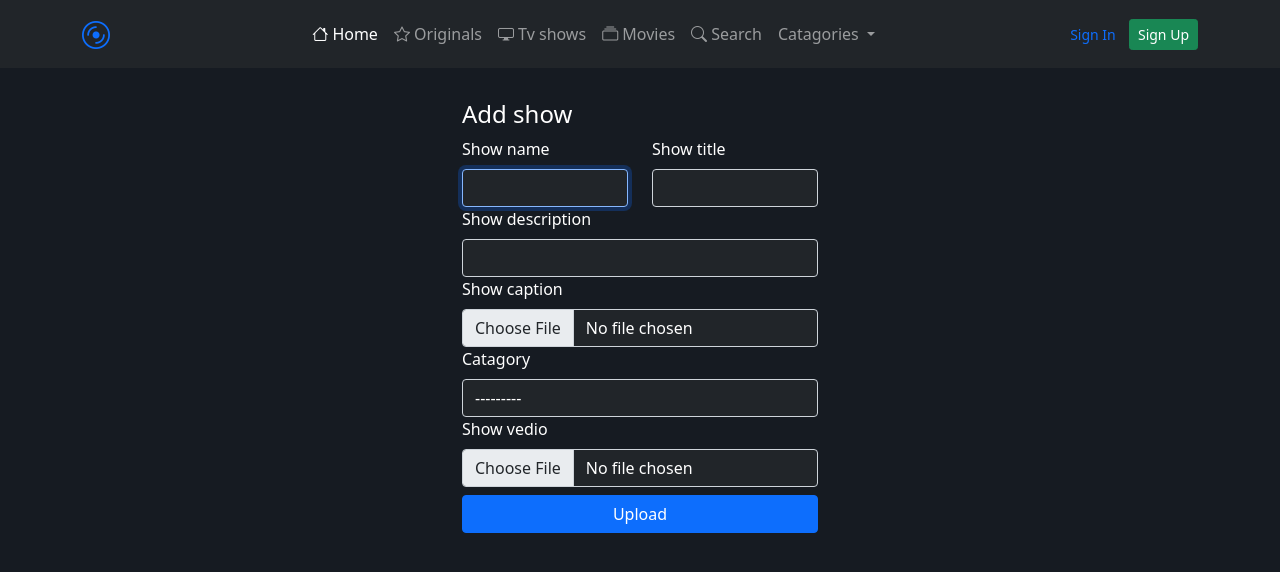
After one commit to jatinder-singh221/ottclone, a Django app: page /show/add in a window 1280 px wide. The commit adds this page. Shown: the top 572 px of the page. Run offline with Django 3.2, Linux system fonts and the light colour scheme; data that the repository does not hold is empty; some libraries are stand-ins or nearby versions.

Commit message:
created view templates for shows

```diff
--- a/auth_user/views.py
+++ b/auth_user/views.py
@@ -37,8 +37,9 @@ def signup(request):
         user_creation_instance = custom_usercreation_form
         signupform = user_creation_instance(request.POST or None)
 
-        if signupform.is_valid():
-            return HttpResponse('is valid')
+        if request.method == 'POST':
+            if signupform.is_valid():
+                return HttpResponse('is valid')
 
         context = {'singup':signupform}
         return render(request, 'signup.html',context)
--- a/ottclone/urls.py
+++ b/ottclone/urls.py
@@ -6,6 +6,7 @@ from django.conf import settings
 urlpatterns = [
     path('admin/', admin.site.urls),
     path('',include('auth_user.urls',namespace='auth')),
+    path('show/',include('shows.urls',namespace='show')),
 ]
 
 urlpatterns += static(settings.MEDIA_URL,document_root=settings.MEDIA_ROOT)
--- /dev/null
+++ b/shows/forms.py
@@ -0,0 +1,16 @@
+from django.forms import ModelForm
+from django import forms
+from .models import show
+
+class showform(ModelForm):
+    class Meta:
+        model = show
+        fields = ['show_name', 'show_title', 'show_description', 'show_caption','show_catagory', 'show_vedio']
+        widgets = {
+            'show_name':forms.TextInput(attrs={'class':'form-control  bg-dark text-white', 'autofocus':True}),
+            'show_title':forms.TextInput(attrs={'class':'form-control  bg-dark text-white'}),
+            'show_description':forms.TextInput(attrs={'class':'form-control  bg-dark text-white'}),
+            'show_caption':forms.FileInput(attrs={'class':'form-control  bg-dark text-white ','aria-label':"file example"}),
+            'show_catagory':forms.Select(attrs={'class':'form-control  bg-dark text-white'}),
+            'show_vedio':forms.FileInput(attrs={'class':'form-control  bg-dark text-white'}),
+        }
--- a/shows/models.py
+++ b/shows/models.py
@@ -1,5 +1,6 @@
 from django.core.exceptions import ValidationError
 from django.db import models
+from django.contrib.auth.models import User
 from .validators import input_validation, image_validation, vedio_validation
 
 class catagories(models.Model):
@@ -13,12 +14,13 @@ class catagories(models.Model):
         return self.catagorie_name.title()
 
 class show(models.Model):
+    show_authors = models.ForeignKey(User, on_delete = models.CASCADE, null=True,default=1)
     show_name = models.CharField('show name', max_length=100, db_column='show_name',validators=[input_validation])
     show_upload_date = models.DateField(auto_now_add=True,verbose_name='upload date')
     show_title = models.CharField('show title', max_length=100, db_column='show_title',validators=[input_validation])
     show_description = models.CharField('show description', max_length=100, db_column='show_description',validators=[input_validation])
     show_caption = models.ImageField(verbose_name='show caption',upload_to='shows',validators=[image_validation])
-    show_catagory = models.OneToOneField(catagories, on_delete=models.CASCADE, verbose_name='catagory', related_name='catagory_related', related_query_name='query_catagory')
+    show_catagory = models.ForeignKey(catagories, on_delete=models.CASCADE, verbose_name='catagory', related_name='catagory_related', related_query_name='query_catagory')
     show_vedio = models.FileField(upload_to='vedio',verbose_name='show vedio',validators=[vedio_validation])
 
     class Meta:
--- /dev/null
+++ b/shows/urls.py
@@ -0,0 +1,9 @@
+from django.urls import path
+from .views import create_show, show_show
+
+urlpatterns = [
+    path('',show_show,name='show'),
+    path('add',create_show,name='create'),
+]
+
+app_name = 'shows'
--- a/shows/views.py
+++ b/shows/views.py
@@ -1,3 +1,31 @@
-from django.shortcuts import render
+from django.http.response import HttpResponse
+from django.shortcuts import redirect, render
+from .forms import showform
+from .models import show
 
-# Create your views here.
+def create_show(request):
+
+    # if request.user.is_authenticated:
+        show_form_instance = showform
+        form = show_form_instance(request.POST or None )
+
+        if request.method == 'POST':
+            form = showform(request.POST, request.FILES)
+
+            if form.is_valid():
+                return HttpResponse('valid')
+
+        context = {'htmlform':form}
+        return render(request,'addshow.html',context)
+    # else:
+    #     return redirect('auth:home')
+
+def show_show(request):
+
+    # if request.user.is_authenticated:
+        shows = show.objects.all().only('show_name','show_title','show_vedio')
+
+        context = {'show':shows}
+        return render(request,'show.html',context)
+    # else:
+    #     return redirect('auth:home')
--- /dev/null
+++ b/templates/addshow.html
@@ -0,0 +1,128 @@
+{% extends 'navbar.html' %}
+{% block title %}
+    Add | show
+{% endblock %}
+
+{% block form %}
+<div class="container mt-3 ">
+    {{htmlform.non_field_errors}}
+    <form action="{% url 'show:create' %}" method="POST" enctype="multipart/form-data">
+        {% csrf_token %}
+        <div class="row justify-content-center">
+            <div class="col col-md-4">
+                <h4>Add show</h4>
+            </div>
+            <div class="w-100"></div>
+            <div class="col col-md-2">
+                <label class="form-label" for="{{htmlform.show_name.id_for_label}}">{{htmlform.show_name.label}}</label>
+                {{htmlform.show_name}}
+
+                {% if htmlform.show_name.errors %}
+                <script>
+                    var user = '{{htmlform.show_name.id_for_label}}';
+                    var user_add_class = document.getElementById(user);
+                    user_add_class.classList.add('is-invalid')
+                </script>
+                {% for error in htmlform.show_name.errors %}
+                    <div class="invalid-feedback">
+                        {{error}}
+                    </div>
+                {% endfor %}
+                {% endif %}
+            </div>
+            <div class="col col-md-2">
+                <label class="form-label" for="{{htmlform.show_title.id_for_label}}">{{htmlform.show_title.label}}</label>
+                {{htmlform.show_title}}
+                {% if htmlform.show_title.errors %}
+                <script>
+                    var user = '{{htmlform.show_title.id_for_label}}';
+                    var user_add_class = document.getElementById(user);
+                    user_add_class.classList.add('is-invalid')
+                </script>
+                {% for error in htmlform.show_title.errors %}
+                    <div class="invalid-feedback">
+                        {{error}}
+                    </div>
+                {% endfor %}
+                {% endif %}
+            </div>
+            <div class="w-100"></div>
+            <div class="col-12 col-md-4">
+                <label class="form-label" for="{{htmlform.show_description.id_for_label}}">{{htmlform.show_description.label}}</label>
+                {{htmlform.show_description}}
+                {% if htmlform.show_description.errors %}
+                <script>
+                    var user = '{{htmlform.show_description.id_for_label}}';
+                    var user_add_class = document.getElementById(user);
+                    user_add_class.classList.add('is-invalid')
+                </script>
+                {% for error in htmlform.show_description.errors %}
+                    <div class="invalid-feedback">
+                        {{error}}
+                    </div>
+                {% endfor %}
+                {% endif %}
+            </div>
+            <div class="w-100"></div>
+            <div class="col-12 col-md-4">
+                <label class="form-label" for="{{htmlform.show_caption.id_for_label}}">{{htmlform.show_caption.label}}</label>
+                {{htmlform.show_caption}}
+                <!-- {{htmlform.show_caption.errors}} -->
+                {% if htmlform.show_caption.errors %}
+                        <script>
+                            var user = '{{htmlform.show_caption.id_for_label}}';
+                            var user_add_class = document.getElementById(user);
+                            user_add_class.classList.add('is-invalid')
+                        </script>
+                    {% for error in htmlform.show_caption.errors %}
+                    <div class="invalid-feedback">
+                        {{error}}
+                    </div>
+                    {% endfor %}
+                {% endif %}
+            </div>
+            <div class="w-100"></div>
+            <div class="col-12 col-md-4">
+                <label class="form-label" for="{{htmlform.show_catagory.id_for_label}}">{{htmlform.show_catagory.label}}</label>
+                {{htmlform.show_catagory}}
+                {% if htmlform.show_catagory.errors %}
+                    <script>
+                        var elementhello = '{{htmlform.show_catagory.id_for_label}}';
+                        var user_add_class = document.getElementById(elementhello);
+                        user_add_class.classList.add('is-invalid')
+                    </script>
+                    {% for error in htmlform.show_catagory.errors %}
+                        <div class="invalid-feedback">
+                            {{error}}
+                        </div>
+                    {% endfor %}
+                {% endif %}
+            </div>
+            <div class="w-100"></div>
+            <div class="col-12 col-md-4">
+
+                <label class="form-label" for="{{htmlform.show_vedio.id_for_label}}">{{htmlform.show_vedio.label}}</label>
+                {{htmlform.show_vedio}}
+                   {% if htmlform.show_vedio.errors %}
+                <script>
+                    var elementhello = '{{htmlform.show_vedio.id_for_label}}';
+                    var user_add_class = document.getElementById(elementhello);
+                    user_add_class.classList.add('is-invalid')
+                </script>
+                {% for error in htmlform.show_vedio.errors %}
+                    <div class="invalid-feedback">
+                        {{error}}
+                    </div>
+                {% endfor %}
+            {% endif %}
+            </div>
+            <div class="w-100"></div>
+            <div class="col-12 col-md-4 ">
+                <button type="submit" class="btn btn-primary w-100 mt-2">Upload</button>
+            </div>
+            <div class="w-100"></div>
+        </div>
+
+    </form>
+</div>
+{% endblock %}
--- a/templates/base.html
+++ b/templates/base.html
@@ -28,6 +28,10 @@
         {% endblock %}
     </div>
 
+    {% block items %}
+
+    {% endblock %}
+
     <script src="https://cdn.jsdelivr.net/npm/bootstrap@5.0.0/dist/js/bootstrap.bundle.min.js" integrity="sha384-p34f1UUtsS3wqzfto5wAAmdvj+osOnFyQFpp4Ua3gs/ZVWx6oOypYoCJhGGScy+8" crossorigin="anonymous"></script>
 </body>
 </html>
--- a/templates/navbar.html
+++ b/templates/navbar.html
@@ -41,6 +41,7 @@
           </li>
         </ul>
         <div class="w-auto">
+          {% if request.user.is_authenticated %}
             <div class="btn-group  dropdown ">
                 <button type="button" class="btn btn-outline-primary dropdown-toggle" data-bs-toggle="dropdown" aria-expanded="false">
                   Jatinder singh
@@ -50,9 +51,15 @@
                     <li><a class="dropdown-item" href="#"><i class="bi bi-gear"></i> Settings</a></li>
                     <li><a class="dropdown-item" href="#"><i class="bi bi-archive"></i> Histrory</a></li>
                     <li><a class="dropdown-item" href="#"><i class="bi bi-heart"></i> Wishlist</a></li>
+                    <li><a class="dropdown-item" href="#"><i class="bi bi-plus"></i> Add show</a></li>
+                    <li><a class="dropdown-item" href="#"><i class="bi bi-play"></i> Shows</a></li>
                     <li><hr class="dropdown-divider"></li>
                     <a class="btn btn-danger btn-sm mx-4 " href><i class="bi bi-arrow-return-right"></i> Sign Out</a>
                   </ul>
+          {% else %}
+                  <a href="{% url 'auth:login' %}" class="btn btn-link text-decoration-none btn-sm">Sign In</a>
+                  <a href="{% url 'auth:signup' %}" class="btn btn-sm btn-success">Sign Up</a>
+          {% endif %}
               </div>
         </div>
       </div>
--- a/templates/test.html
+++ b/templates/test.html
@@ -9,7 +9,7 @@
 <body>
     <form action="{% url 'auth:signup' %}" method="POST">
         {% csrf_token %}
-        {{singup}}
+        {{htmlform}}
         {% for error in singup.errors %}
             {{error}}
         {% endfor %}
```
Also changed, not shown: templates/show.html (added, +13 -0 lines), shows/migrations/0002_auto_20210508_1636.py (added), shows/migrations/0003_show_show_authors.py (added), shows/migrations/0004_alter_show_show_authors.py (added), shows/migrations/0005_alter_show_show_authors.py (added), shows/migrations/0006_alter_show_show_authors.py (added).
